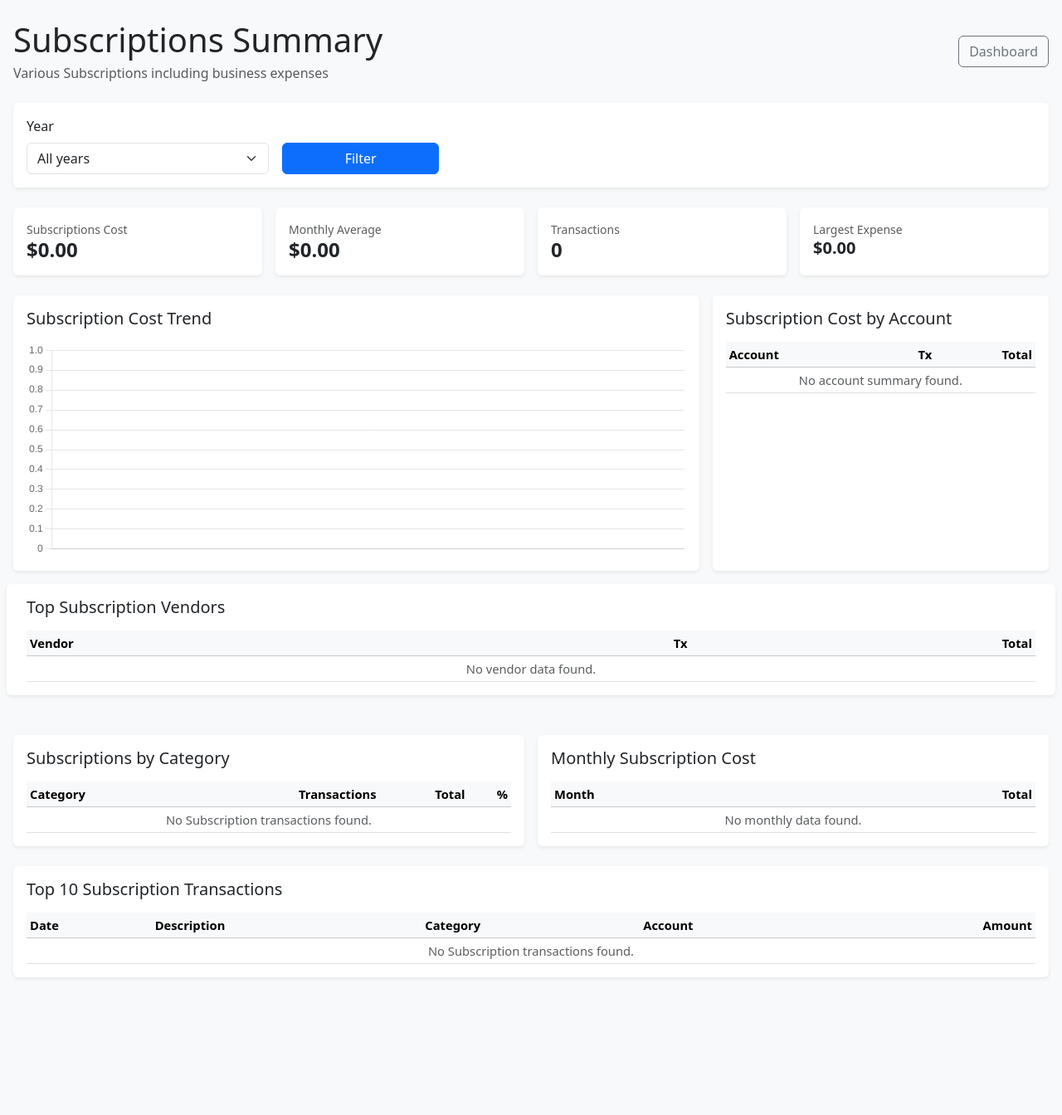
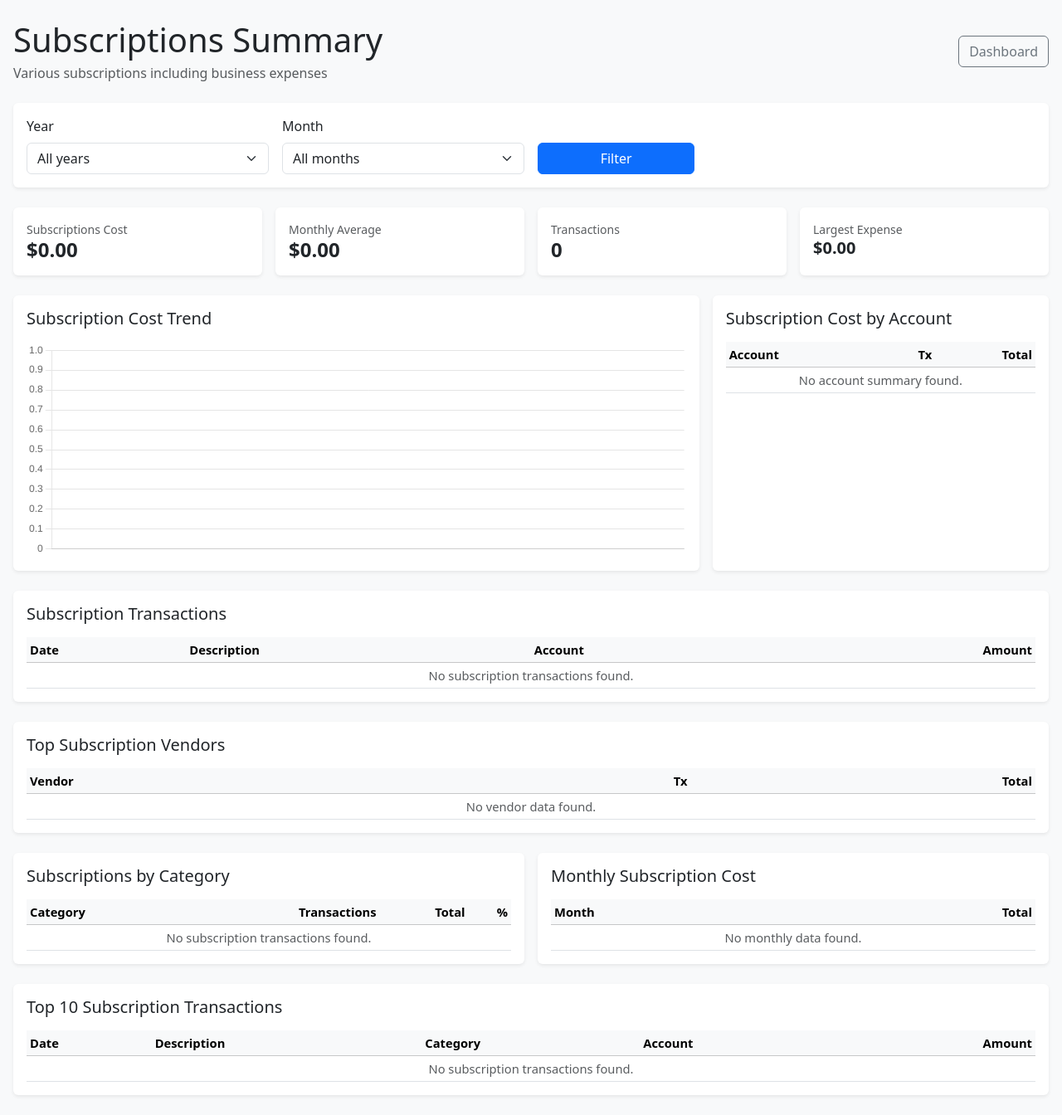
Before and after one commit to Paulfuther/financial-intelligence-platform, a Django app: page /reports/subscriptions/ in a window 1280 px wide. Shown: the whole page at 83% size. Before the commit the page ends 1179 px from the top, so only its background shows below. Run offline with Django 4.2, Linux system fonts and the light colour scheme; tables that the repository leaves empty hold one stand-in row (values such as "Sample post").

Commit message:
Updaets to rules and subscriptions

```diff
--- a/banking/templates/banking/subscription_summary.html
+++ b/banking/templates/banking/subscription_summary.html
@@ -23,6 +23,11 @@
     .small-table {
       font-size: 0.92rem;
     }
+
+    .scroll-table {
+      max-height: 300px;
+      overflow-y: auto;
+    }
   </style>
 </head>
 
@@ -34,7 +39,7 @@
     <div>
       <h1 class="mb-1">Subscriptions Summary</h1>
       <div class="text-muted">
-        Various Subscriptions including business expenses
+        Various subscriptions including business expenses
       </div>
     </div>
 
@@ -57,6 +62,18 @@
         </select>
       </div>
 
+      <div class="col-md-3">
+        <label class="form-label">Month</label>
+        <select name="month" class="form-select">
+          <option value="">All months</option>
+          {% for month_num, month_name in months %}
+            <option value="{{ month_num }}" {% if selected_month == month_num|stringformat:"s" %}selected{% endif %}>
+              {{ month_name }}
+            </option>
+          {% endfor %}
+        </select>
+      </div>
+
       <div class="col-md-2">
         <button class="btn btn-primary w-100" type="submit">
           Filter
@@ -66,7 +83,6 @@
   </form>
 
   <div class="row g-3 mb-4">
-
     <div class="col-lg-3 col-md-6">
       <div class="card shadow-sm border-0 h-100">
         <div class="card-body p-3">
@@ -113,16 +129,13 @@
         </div>
       </div>
     </div>
-
   </div>
 
   <div class="row g-3 mb-4">
-
     <div class="col-lg-8">
       <div class="card shadow-sm border-0 h-100">
         <div class="card-body p-3">
           <h5 class="mb-3">Subscription Cost Trend</h5>
-
           <div class="chart-box">
             <canvas id="subscriptionChart"></canvas>
           </div>
@@ -166,12 +179,50 @@
         </div>
       </div>
     </div>
+  </div>
+
+  <div class="card shadow-sm border-0 mb-4">
+    <div class="card-body p-3">
+      <h5 class="mb-3">Subscription Transactions</h5>
+
+      <div class="table-responsive scroll-table">
+        <table class="table table-sm table-hover align-middle mb-0 small-table">
+          <thead class="table-light">
+            <tr>
+              <th>Date</th>
+              <th>Description</th>
+              <th>Account</th>
+              <th class="text-end">Amount</th>
+            </tr>
+          </thead>
+
+          <tbody>
+            {% for tx in month_transactions %}
+              <tr>
+                <td>{{ tx.transaction_date }}</td>
+                <td>{{ tx.description }}</td>
+                <td>{{ tx.account_name }}</td>
+                <td class="text-end">${{ tx.dr|floatformat:2 }}</td>
+              </tr>
+            {% empty %}
+              <tr>
+                <td colspan="4" class="text-center text-muted">
+                  No subscription transactions found.
+                </td>
+              </tr>
+            {% endfor %}
+          </tbody>
+        </table>
+      </div>
+
+    </div>
+  </div>
 
   <div class="card shadow-sm border-0 mb-4">
     <div class="card-body p-3">
       <h5 class="mb-3">Top Subscription Vendors</h5>
 
-    <div class="table-responsive">
+      <div class="table-responsive scroll-table">
         <table class="table table-sm table-hover align-middle mb-0 small-table">
           <thead class="table-light">
             <tr>
@@ -202,11 +253,7 @@
     </div>
   </div>
 
-
-  </div>
-
   <div class="row g-3 mb-4">
-
     <div class="col-lg-6">
       <div class="card shadow-sm border-0 h-100">
         <div class="card-body p-3">
@@ -220,7 +267,6 @@
                   <th class="text-end">Transactions</th>
                   <th class="text-end">Total</th>
                   <th class="text-end">%</th>
-
                 </tr>
               </thead>
 
@@ -239,7 +285,7 @@
                 {% empty %}
                   <tr>
                     <td colspan="4" class="text-center text-muted">
-                      No Subscription transactions found.
+                      No subscription transactions found.
                     </td>
                   </tr>
                 {% endfor %}
@@ -256,11 +302,10 @@
         <div class="card-body p-3">
           <h5 class="mb-3">Monthly Subscription Cost</h5>
 
-          <div class="table-responsive">
+          <div class="table-responsive scroll-table">
             <table class="table table-sm table-hover align-middle mb-0 small-table">
               <thead class="table-light">
                 <tr>
-
                   <th>Month</th>
                   <th class="text-end">Total</th>
                 </tr>
@@ -268,11 +313,10 @@
 
               <tbody>
                 {% for row in monthly_summary %}
-                  <tr {% if row.chart_label == highest_month.chart_label %}class="table-warning"{% endif %}>
+                  <tr {% if highest_month and row.chart_label == highest_month.chart_label %}class="table-warning"{% endif %}>
                     <td>
                       {{ row.chart_label }}
-
-                        {% if row.chart_label == highest_month.chart_label %}
+                      {% if highest_month and row.chart_label == highest_month.chart_label %}
                         🏆
                       {% endif %}
                     </td>
@@ -280,7 +324,7 @@
                   </tr>
                 {% empty %}
                   <tr>
-                    <td colspan="3" class="text-center text-muted">
+                    <td colspan="2" class="text-center text-muted">
                       No monthly data found.
                     </td>
                   </tr>
@@ -292,7 +336,6 @@
         </div>
       </div>
     </div>
-
   </div>
 
   <div class="card shadow-sm border-0">
@@ -323,7 +366,7 @@
             {% empty %}
               <tr>
                 <td colspan="5" class="text-center text-muted">
-                  No Subscription transactions found.
+                  No subscription transactions found.
                 </td>
               </tr>
             {% endfor %}
@@ -350,7 +393,7 @@ new Chart(ctx, {
       {% endfor %}
     ],
     datasets: [{
-      label: 'Eating Out Cost',
+      label: 'Subscription Cost',
       data: [
         {% for row in monthly_summary %}
           {{ row.total|default:0 }},
--- a/banking/views.py
+++ b/banking/views.py
@@ -136,6 +136,38 @@ def dashboard(request):
 
     return render(request, "banking/dashboard.html", context)
 
+def match_category(description, rules):
+    description = description.upper()
+
+    best_match = None
+    best_length = 0
+
+    for rule in rules:
+        keyword = rule.keyword.upper()
+
+        if keyword in description:
+            if len(keyword) > best_length:
+                best_match = rule
+                best_length = len(keyword)
+
+    if best_match:
+        return best_match.category
+
+    return None
+
+
+def apply_rule_to_transaction(tx):
+    rules = CategoryRule.objects.all()
+    rules = sorted(rules, key=lambda r: len(r.keyword), reverse=True)
+
+    tx_desc = tx.description.upper()
+
+    for rule in rules:
+        if rule.keyword.upper() in tx_desc:
+            tx.category = rule.category
+            return tx
+
+    return tx
 
 def rules_management(request):
     uncat_q = request.GET.get("uncat_q", "").strip()
@@ -151,13 +183,19 @@ def rules_management(request):
                 category=category,
             )
 
-            BankTransaction.objects.filter(
-                description__icontains=keyword
-            ).update(category=category)
+            transactions = BankTransaction.objects.filter(
+                Q(category="Uncategorized") |
+                Q(category="") |
+                Q(category__isnull=True)
+            )
+
+            for tx in transactions:
+                apply_rule_to_transaction(tx)
+                tx.save()
 
         return redirect("banking:rules_management")
 
-    rules = CategoryRule.objects.all().order_by("keyword")
+    rules = CategoryRule.objects.all().order_by("-keyword")
 
     categories = (
         BankTransaction.objects
@@ -297,8 +335,6 @@ def rule_detail(request, rule_id):
     })
 
 
-
-
 def category_detail(request, category):
 
     transactions = (
@@ -324,11 +360,7 @@ def category_detail(request, category):
         .order_by("-total_spend")
     )
 
-    rules = (
-        CategoryRule.objects
-        .filter(category=category)
-        .order_by("keyword")
-    )
+    rules = CategoryRule.objects.all().order_by("-keyword")
 
     monthly_trend = (
         transactions
@@ -411,8 +443,6 @@ def apply_category_rules():
             description__icontains=rule.keyword,
             category="Uncategorized",
         ).update(category=rule.category)
-
-
 
 
 def import_log_list(request):
@@ -809,6 +839,7 @@ def normalize_subscription_vendor(description):
 
 def subscription_summary(request):
     year = request.GET.get("year")
+    month = request.GET.get("month", "")
 
     subscription_categories = [
         "Software",
@@ -827,6 +858,9 @@ def subscription_summary(request):
     if year:
         transactions = transactions.filter(transaction_date__year=year)
 
+    if month:
+        transactions = transactions.filter(transaction_date__month=month)
+
     years = (
         BankTransaction.objects
         .annotate(year_value=ExtractYear("transaction_date"))
@@ -834,6 +868,12 @@ def subscription_summary(request):
         .distinct()
         .order_by("-year_value")
     )
+
+    month_transactions = transactions.order_by(
+        "-transaction_date",
+        "description"
+    )
+
 
     category_summary = (
         transactions
@@ -933,6 +973,11 @@ def subscription_summary(request):
         "top_transactions": top_transactions,
         "account_summary": account_summary,
         "vendor_summary": vendor_summary,
+        "months": MONTHS,
+
+        "selected_month": month,
+
+        "month_transactions": month_transactions,
     }
 
     return render(request, "banking/subscription_summary.html", context)
```
Also changed, not shown: banking/models.py (+32 -0 lines), banking/templates/banking/category_detail.html (+1 -26 lines). Lines whose indentation alone changed are shown as unchanged.
